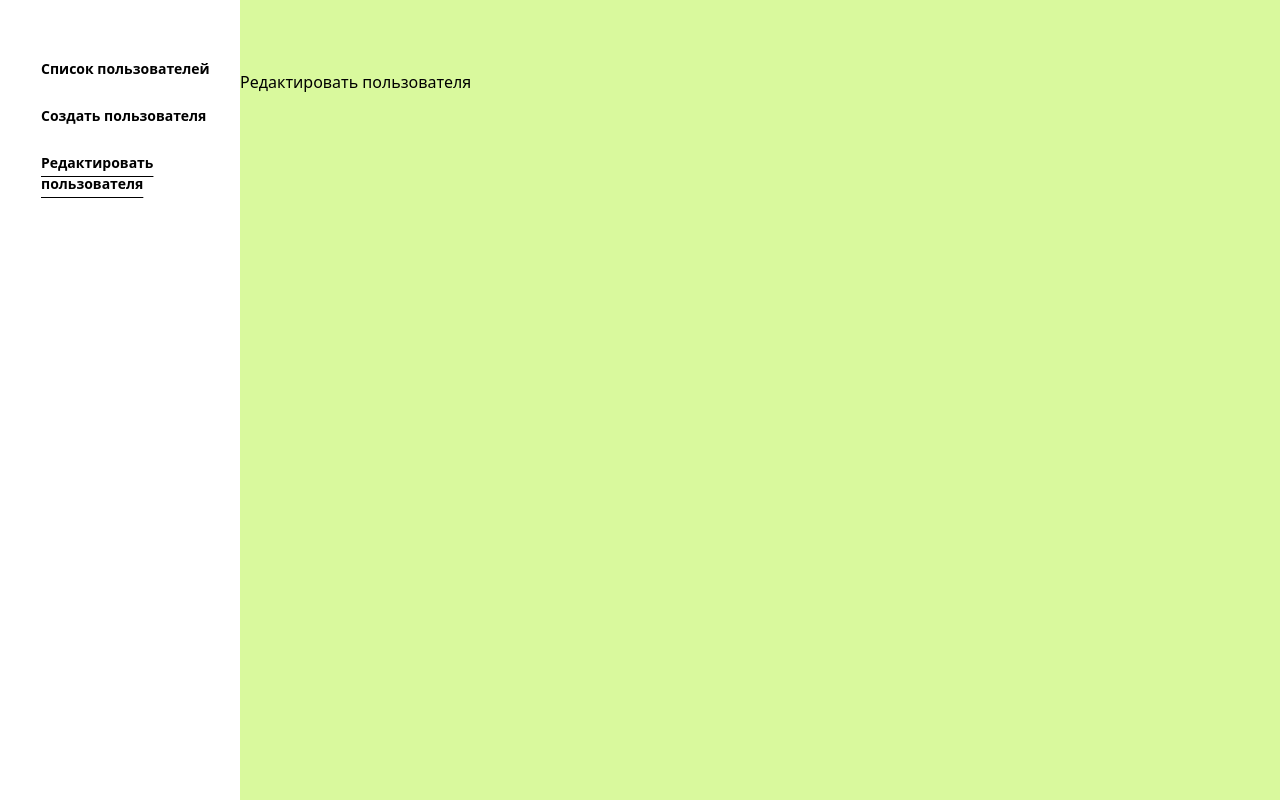
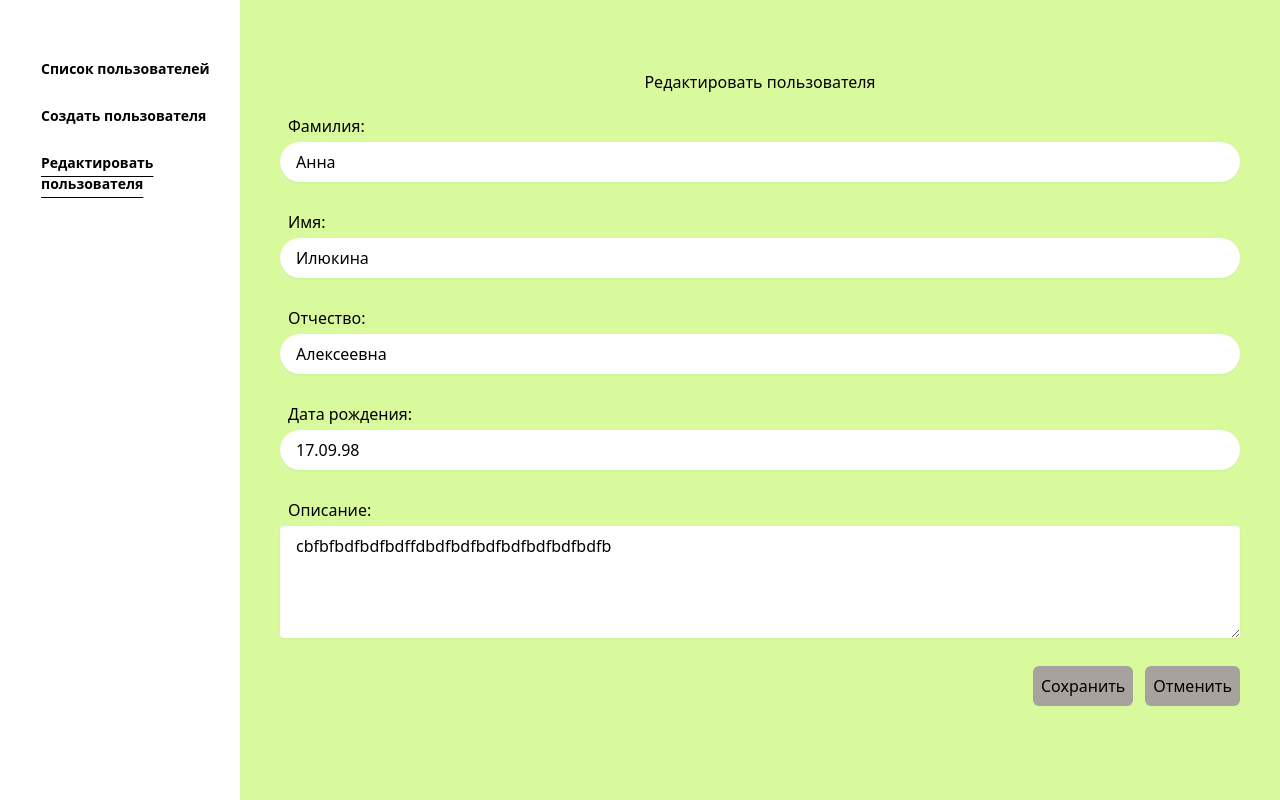
Before and after one commit to AnIlyukina/user-list, a Vue app: page /edit in a window 1280 px wide. Built offline with nearby package versions, Linux system fonts and the light colour scheme.

Commit message:
Вывела таблицу с пользователями, реализовала удаление пользователя и его редактирование

```diff
--- a/package.json
+++ b/package.json
@@ -12,6 +12,7 @@
     "pinia": "^2.1.3",
     "pinia-plugin-persistedstate": "^3.1.0",
     "vue": "^3.2.47",
+    "vue-material-design-icons": "^5.2.0",
     "vue-router": "^4.2.1"
   },
   "devDependencies": {
--- a/src/components/FormUser.vue
+++ b/src/components/FormUser.vue
@@ -1,11 +1,17 @@
 <script setup lang="ts">
-import { reactive } from 'vue';
+import { reactive, toRefs } from 'vue';
 import UIInput from './UI/UIInput.vue';
 import UITextarea from './UI/UITextarea.vue';
 import { User } from '../types/user'
 import { useRouter } from 'vue-router';
 
-const initialUserData = {
+const props = defineProps<{
+  user?: User,
+  type: string
+}>()
+
+
+const initialUserData = props.user ? props.user : {
     firstName: '',
     lastName: '',
     middleName: '',
@@ -14,7 +20,7 @@ const initialUserData = {
 }
 
 const emits = defineEmits<{
-  (e: 'saveUser', value: User): void
+  (e: 'saveForm', value: User): void
 }>()
 
 const userData: User = reactive({...initialUserData});
@@ -25,8 +31,8 @@ const cancel = () => {
   router.push('/');
 }
 
-const saveUser = () => {
-  emits('saveUser', userData)
+const saveForm = () => {
+    emits('saveForm', userData)
 }
 
 </script>
@@ -66,7 +72,7 @@ const saveUser = () => {
   <div class="flex justify-end">
     <button
       class="p-2 ml-3 bg-stone-400 rounded-md"
-      @click="saveUser"
+      @click="saveForm"
       >
       Сохранить
     </button>
--- /dev/null
+++ b/src/components/TableUsers.vue
@@ -0,0 +1,70 @@
+<script setup lang="ts">
+  import { storeToRefs } from "pinia";
+  import { useUsersStore } from "../stores/user";
+  import { useRouter } from 'vue-router';
+
+  import PencilBox from 'vue-material-design-icons/PencilBox.vue';
+  import DeleteEmpty from 'vue-material-design-icons/DeleteEmpty.vue';
+
+  let useUsers = useUsersStore()
+  let { userList } = storeToRefs(useUsers)
+
+  const router = useRouter();
+
+  const deleteUser = (index) => {
+    useUsers.deleteUser(index)
+  }
+
+  const editUser = (user, index) => {
+    router.push({
+      name: 'editView',
+      state: { user: user, index: index }
+    })
+  }
+
+</script>
+
+<template>
+  <table class="table-auto border border-slate-400 w-full">
+    <thead>
+    <tr>
+      <th class="border border-slate-300 p-2">Фамилия</th>
+      <th class="border border-slate-300 p-2">Имя</th>
+      <th class="border border-slate-300 p-2">Отчество</th>
+      <th class="border border-slate-300 p-2">Дата рождения</th>
+      <th class="border border-slate-300 p-2">Описание</th>
+      <th class="border border-slate-300 p-2"/>
+    </tr>
+    </thead>
+    <tbody>
+      <tr
+        v-for="(user, index) in userList"
+        :key="index"
+      >
+        <td class="border border-slate-300 p-2">{{ user.firstName }}</td>
+        <td class="border border-slate-300 p-2">{{ user.lastName }}</td>
+        <td class="border border-slate-300 p-2">{{ user.middleName }}</td>
+        <td class="border border-slate-300 p-2">{{ user.birthDate }}</td>
+        <td class="border border-slate-300 p-2">{{ user.description }}</td>
+        <td class="border border-slate-300 p-2 w-[150px]">
+          <button
+            class="mx-4"
+            @click="editUser(user, index)"
+          >
+            <pencil-box
+              :size="30"
+            />
+          </button>
+          <button
+            class="mx-4"
+            @click="deleteUser(index)"
+          >
+            <delete-empty
+              :size="30"
+            />
+          </button>
+        </td>
+      </tr>
+    </tbody>
+  </table>
+</template>
--- a/src/components/stores/user.ts
+++ /dev/null
@@ -1,33 +0,0 @@
-import { defineStore } from 'pinia'
-
-import { reactive, computed } from 'vue'
-
-import { User } from '../types/user'
-
-export const useUsersStore = defineStore("user", () => {
-
-  const userList: User[] = reactive([])
-
-  const userCount = computed<number>(() => userList.length)
-  function createUser (user: User) {
-    userList.push(user)
-  }
-
-  function editUser (user: User) {
-    console.log(user);
-
-  }
-
-  function deleteUser (id: string) {
-    console.log(id, 'id')
-  }
-
-
-  return {
-    createUser,
-    editUser,
-    deleteUser,
-    userList,
-    userCount
-  }
-});
--- a/src/router/index.ts
+++ b/src/router/index.ts
@@ -1,27 +1,24 @@
 import { createRouter, createWebHistory, RouteRecordRaw } from 'vue-router';
 import HomeView from '../views/HomeView.vue';
+import EditView from '../views/EditView.vue';
+import CreationView from '../views/CreationView.vue'
+
 
 const routes: Array<RouteRecordRaw> = [
     {
         path: '/',
         name: 'HomeView',
-        component: HomeView,
+        component: HomeView
     },
     {
         path: '/create',
         name: 'CreationView',
-        // route level code-splitting
-        // this generates a separate chunk (about.[hash].js) for this route
-        // which is lazy-loaded when the route is visited.
-        component: () => import(/* webpackChunkName: "create" */ '../views/CreationView.vue'),
+        component: CreationView
     },
     {
         path: '/edit',
-        name: 'EditView',
-        // route level code-splitting
-        // this generates a separate chunk (about.[hash].js) for this route
-        // which is lazy-loaded when the route is visited.
-        component: () => import(/* webpackChunkName: "edit" */ '../views/EditView.vue'),
+        name: 'editView',
+        component: EditView
     },
 ];
 
--- /dev/null
+++ b/src/stores/user.ts
@@ -0,0 +1,35 @@
+import { defineStore } from 'pinia'
+
+import { reactive, computed } from 'vue'
+
+import { User } from '../types/user'
+
+export const useUsersStore = defineStore("user", () => {
+
+    let users = localStorage.getItem('user') ? JSON.parse(localStorage.getItem('user')).userList : []
+    // localStorage.removeItem("user");
+    const userList: User[] = reactive(users)
+
+    const userCount = computed<number>(() => userList.length)
+
+    function createUser (user: User) {
+        userList.push(user)
+    }
+
+    function editUser (user: User, index: number) {
+        userList.splice(index, 1, user)
+    }
+
+    function deleteUser (index: number) {
+        userList.splice(index, 1)
+    }
+
+
+    return {
+        createUser,
+        editUser,
+        deleteUser,
+        userList,
+        userCount
+    }
+});
--- a/src/views/CreationView.vue
+++ b/src/views/CreationView.vue
@@ -22,7 +22,7 @@ const saveUser = (user: User ) => {
     <h1 class="text-center">Создать пользователя</h1>
     <div class="mt-5">
       <form-user
-        @saveUser="saveUser"
+        @saveForm="saveUser"
       />
     </div>
   </div>
--- a/src/views/EditView.vue
+++ b/src/views/EditView.vue
@@ -1,7 +1,47 @@
 <script setup lang="ts">
+
+import FormUser from '../components/FormUser.vue'
+
+import {User} from "../types/user";
+
+import { useRouter } from "vue-router";
+import { useUsersStore } from "../stores/user";
+
+const useUsers = useUsersStore()
+
+const router = useRouter()
+
+const stateDataUser = {
+  firstName: 'Анна',
+  lastName: 'Илюкина',
+  middleName: 'Алексеевна',
+  birthDate: '17.09.98',
+  description: 'cbfbfbdfbdfbdffdbdfbdfbdfbdfbdfbdfbdfb'
+}
+
+const editUser = (user: User) => {
+  console.log(user, 'user')
+  useUsers.editUser(user, 1)
+  router.push('/')
+}
+
 </script>
+
 <template>
-  <div class="edit">
-    <h1>Редактировать пользователя</h1>
+  <div class="pr-10 pl-10">
+    <h1 class="text-center">Редактировать пользователя</h1>
+    <div
+      v-if="stateDataUser"
+      class="mt-5"
+    >
+      <form-user
+        :user="stateDataUser"
+        :type="'edit'"
+        @saveForm="editUser"
+      />
+    </div>
+    <div v-else>
+      Найти пользователя ... ?
+    </div>
   </div>
 </template>
--- a/src/views/HomeView.vue
+++ b/src/views/HomeView.vue
@@ -1,14 +1,24 @@
 <script setup lang="ts">
+import TableUsers from '../components/TableUsers.vue'
+
 import { storeToRefs } from 'pinia';
 import { useUsersStore } from '../stores/user';
+
 const useUsers = useUsersStore()
 const { userCount } = storeToRefs(useUsers)
+
 </script>
 
 <template>
-  <div class="user-list">
+  <div class="pr-10 pl-10">
     <h1>
       Список пользователей : {{ userCount }}
     </h1>
+    <div v-if="userCount > 0">
+      <table-users/>
+    </div>
+    <div v-else>
+      Пользователей нет
+    </div>
   </div>
 </template>
```
Also changed, not shown: 1 other file (tests, documents, lock files or other folders).
